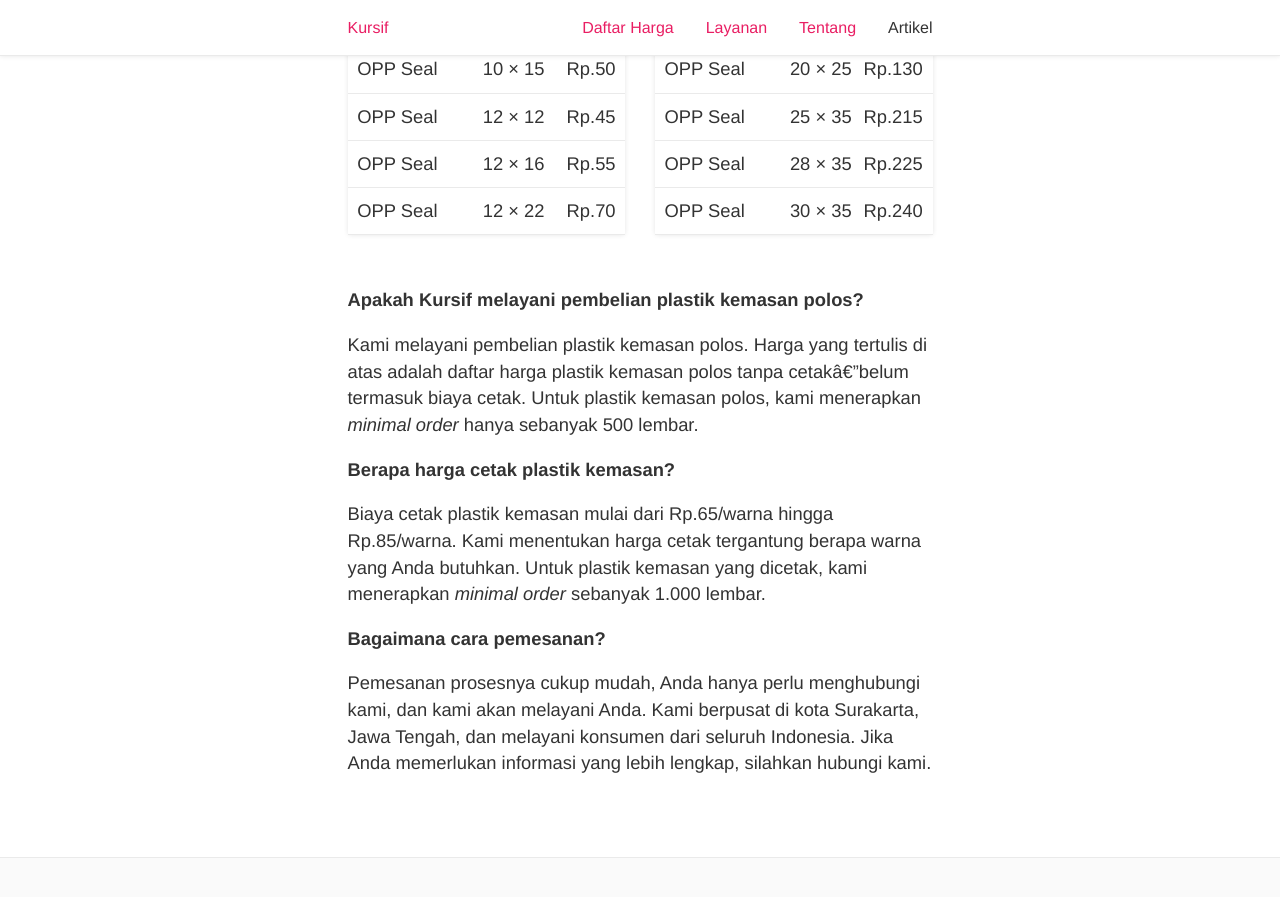
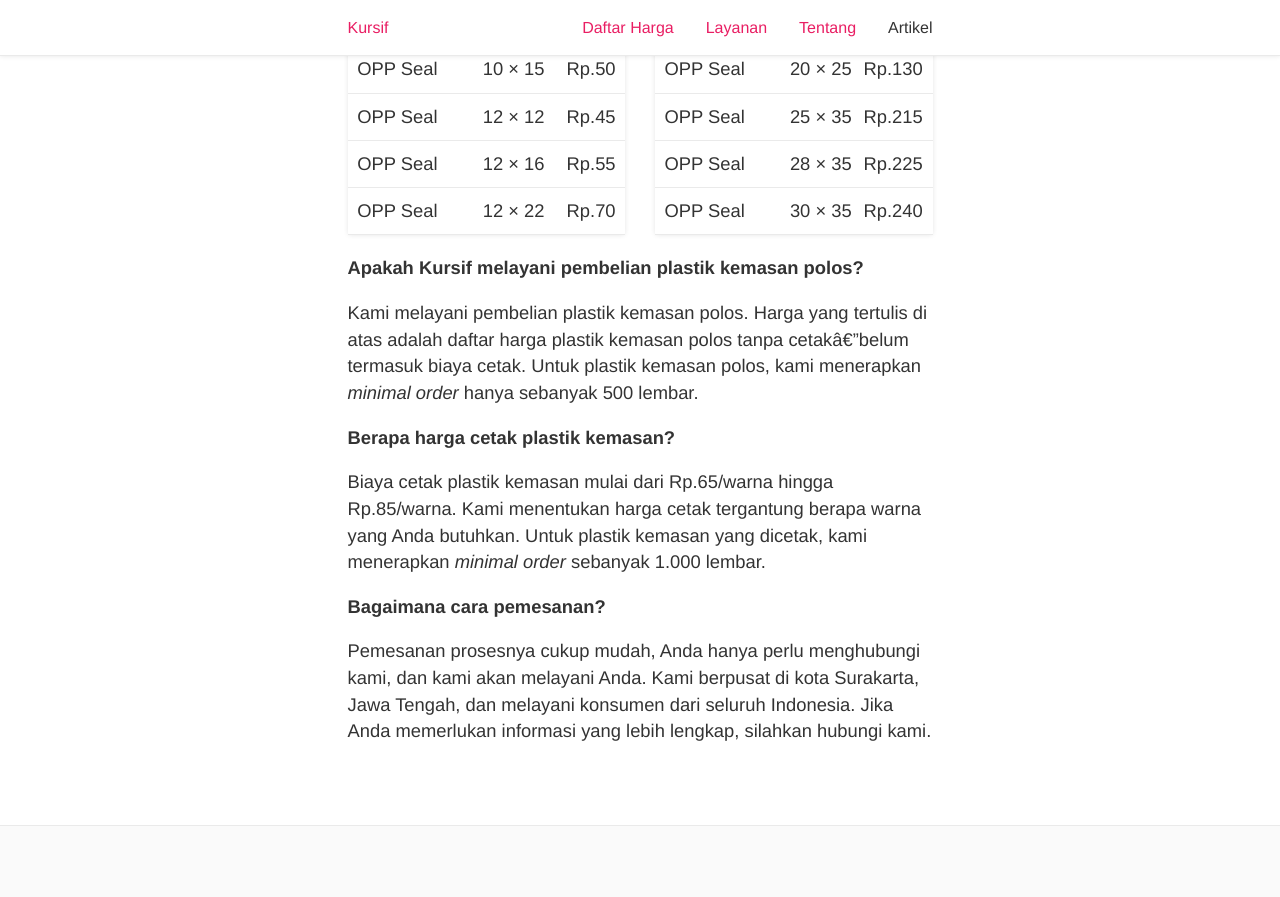
Before and after one commit to tertanda/kursif.github.io, a Jekyll site: the page built from artikel/_posts/2017-1-4-cetak-plastik-kemasan-roti.md, in a window 1280 px wide and 900 px high, scrolled down 1149 px. Shown: the top 897 px of the window. Built offline with Jekyll 4.4.1, drawn with Linux system fonts in a browser that asks for light colours; a script that is not in the unit is left out.

```diff
--- a/artikel/_posts/2017-1-4-cetak-plastik-kemasan-roti.md
+++ b/artikel/_posts/2017-1-4-cetak-plastik-kemasan-roti.md
@@ -18,7 +18,7 @@
 
 Berikut adalah daftar harga plastik kemasan roti yang umumnya digunakan oleh pelanggan kami. Jika Anda ingin melihat daftar harga plastik yang lain, kunjungi halaman <a href="http://kursif.com/daftar-harga/" title="Daftar Harga Plastik">Daftar Harga</a>. Sedangkan, jika ukuran yang Anda cari tidak ada, silahkan hubungi kami.
 
-<div class="site-sec__main-service-item page-aside">
+<div class="site-sec__main-service-item page-aside no-whitespace">
     <ul class="site-service__price page-nolist">
         <li class="site-price__item site-price__head page-column">
             <span class="site-item__type">Plastik</span><span class="site-item__size">Ukuran<sup></sup></span><span class="site-item__price">Harga</span>
```
